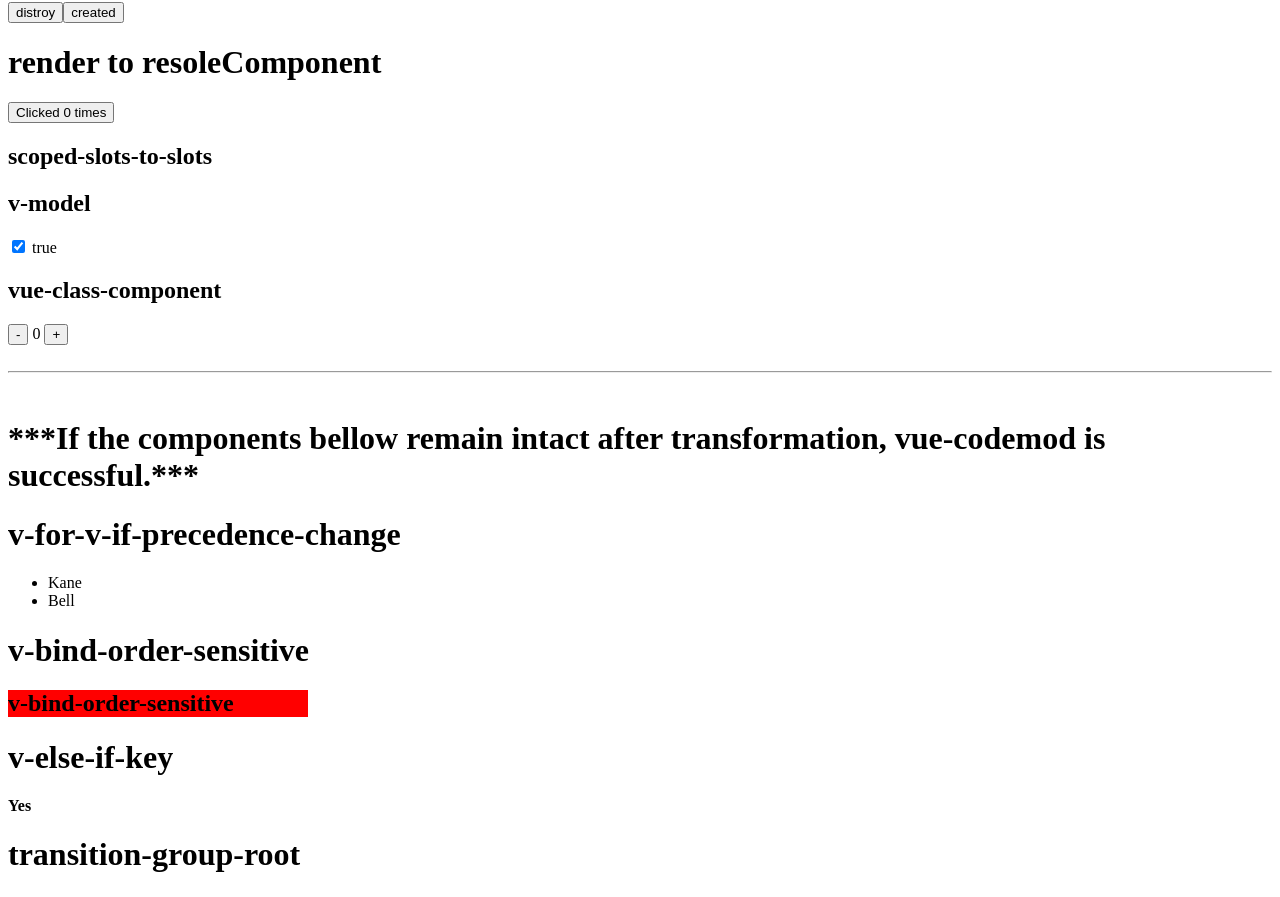
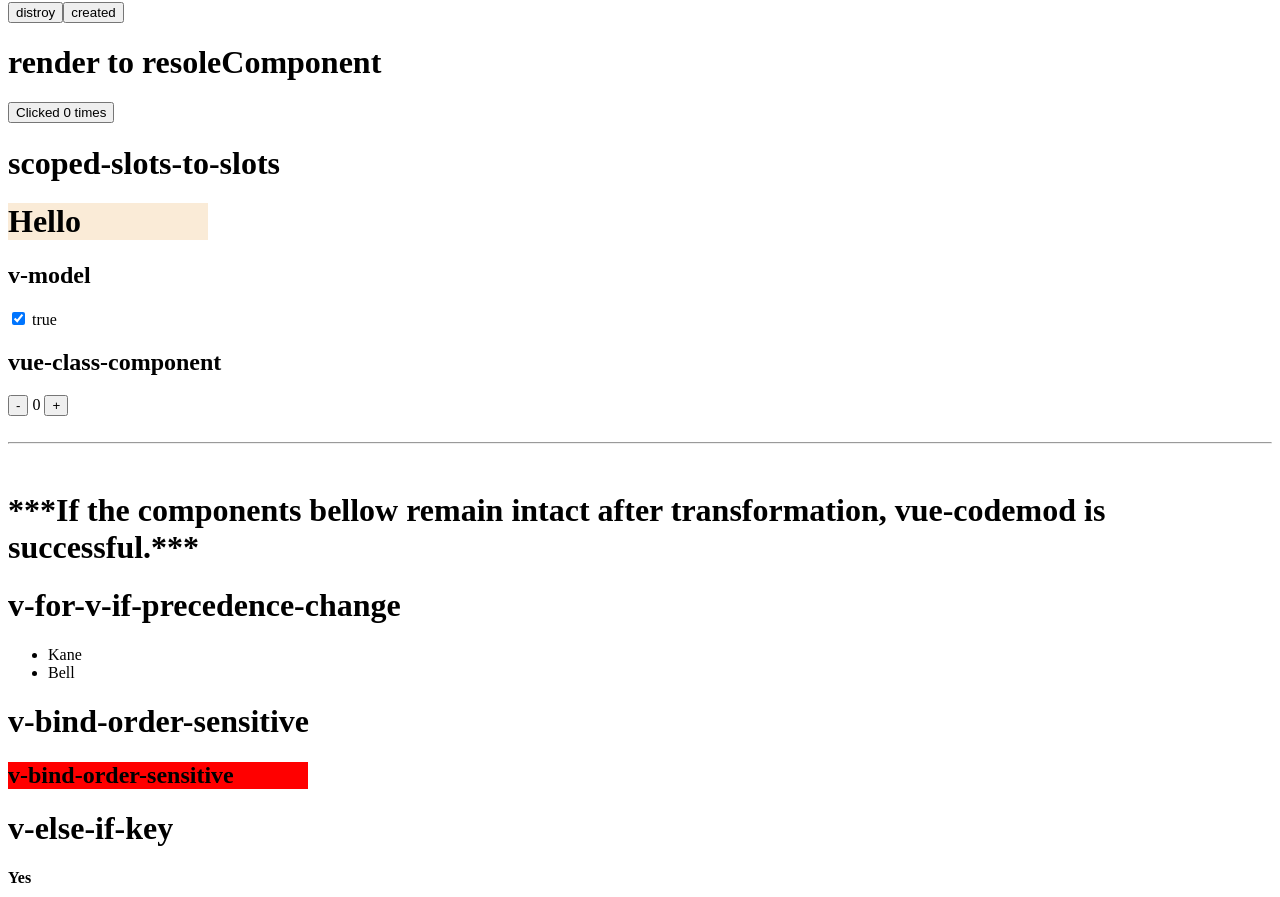
Before and after one commit to 2kjiejie/codemod-demo, a Vue app: page /transformations in a window 1280 px wide. Shown: the part 1276-2173 px from the top of the page. Built offline with nearby package versions, Linux system fonts and the light colour scheme.

Commit message:
slotScope

```diff
--- a/src/components/scoped-slots-to-slots.vue
+++ b/src/components/scoped-slots-to-slots.vue
@@ -1,10 +1,3 @@
-<template>
-<div>
-  <h2>scoped-slots-to-slots</h2>
-
-</div>
-
-</template>
 
 <script>
 export default {
--- a/src/views/transformations.vue
+++ b/src/views/transformations.vue
@@ -14,8 +14,8 @@
 
 
 
-
-    <scoped-slots-to-slots :level="1">Hello</scoped-slots-to-slots>
+    <h1>scoped-slots-to-slots</h1>
+    <scoped-slots-to-slots :level="1" class="scopedSlot">Hello</scoped-slots-to-slots>
     <v-model></v-model>
     <vue-class-component></vue-class-component>
   </div>
@@ -57,5 +57,8 @@ export default {
 </script>
 
 <style scoped>
-
+.scopedSlot {
+  background: antiquewhite;
+  width: 200px;
+}
 </style>
```
